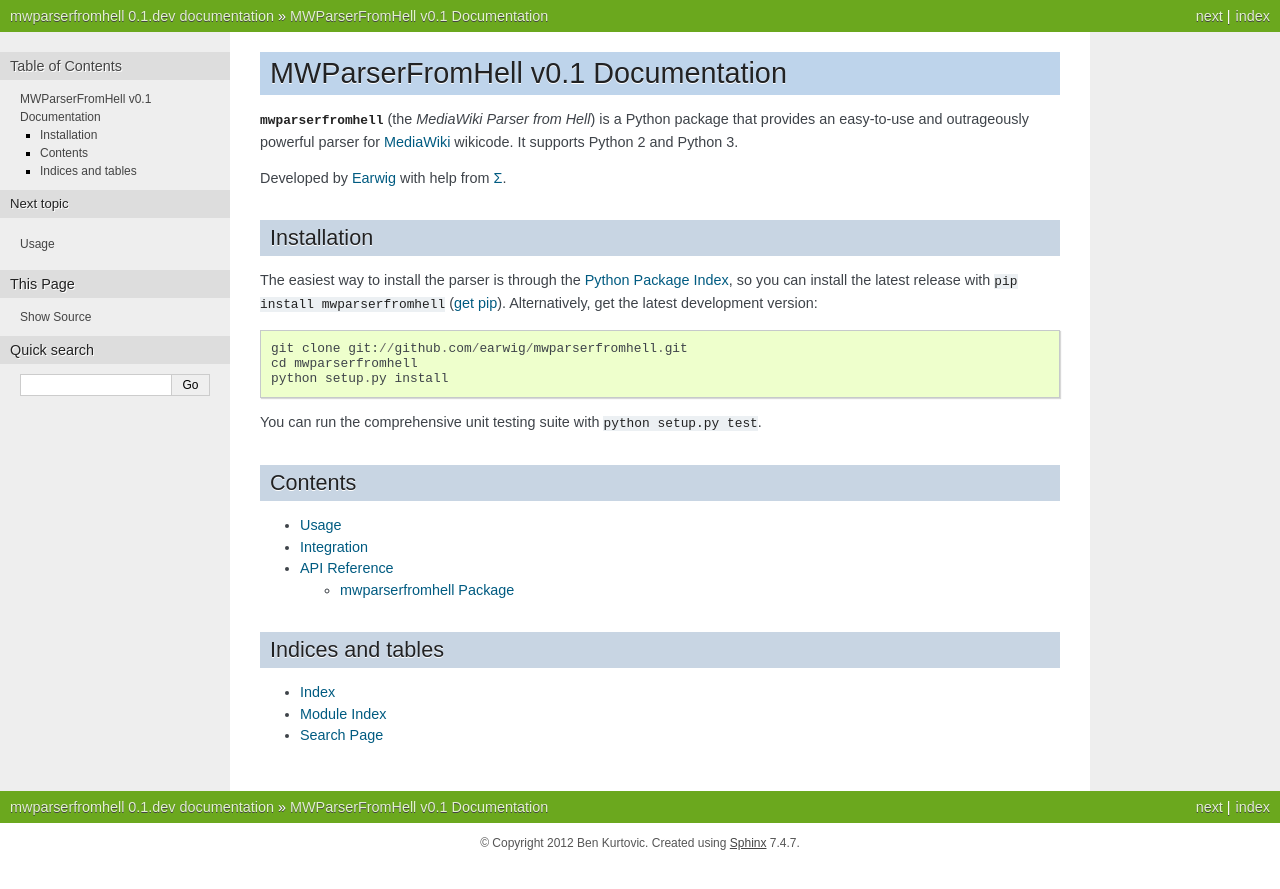
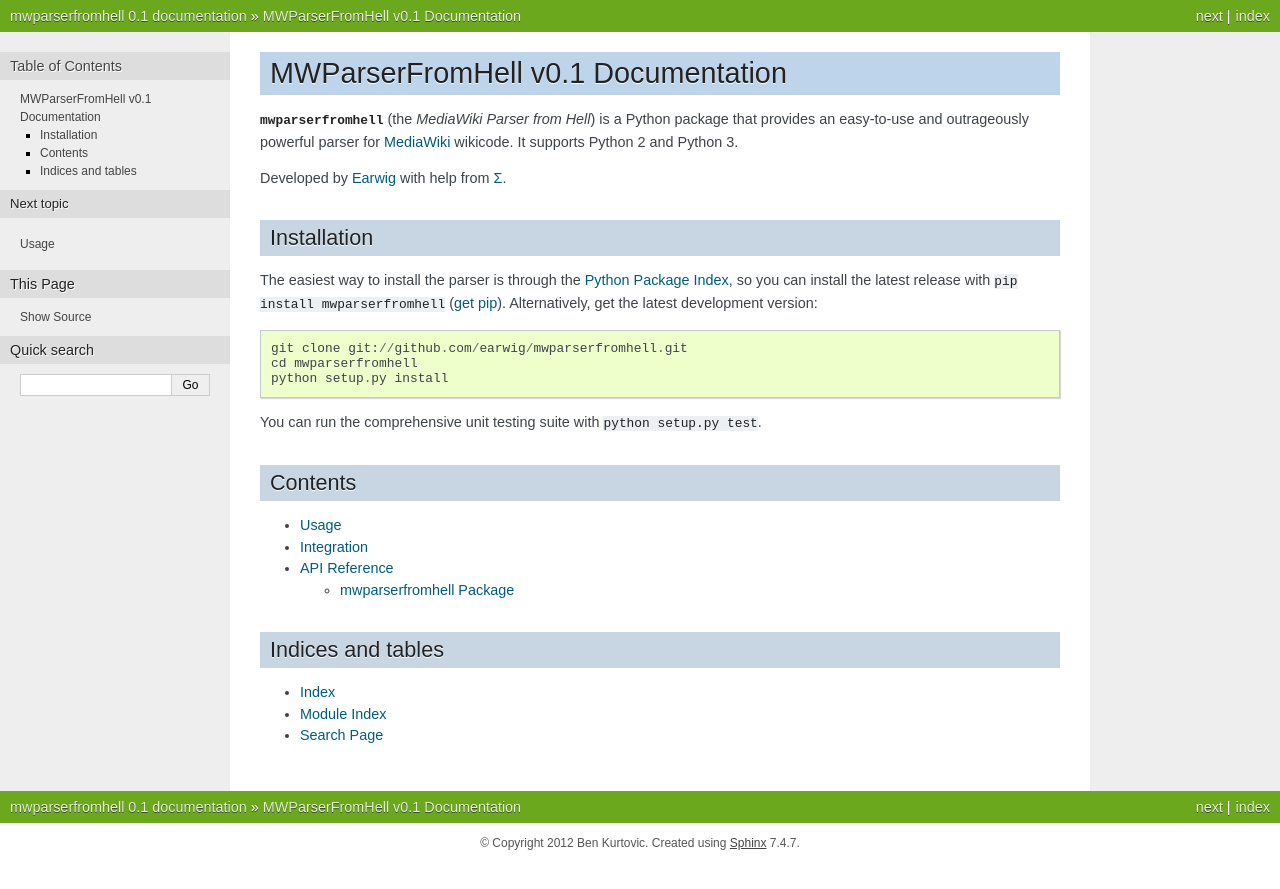
Before and after one commit to earwig/mwparserfromhell, a Sphinx documentation site: the page built from docs/index.rst, in a window 1280 px wide. Shown: the top 889 px of the page. Built offline with Sphinx 7.4.7, drawn with Linux system fonts in a browser that asks for light colours.

Commit message:
release/0.1

```diff
--- a/docs/conf.py
+++ b/docs/conf.py
@@ -50,7 +50,7 @@
 # The short X.Y version.
 version = '0.1'
 # The full version, including alpha/beta/rc tags.
-release = '0.1.dev'
+release = '0.1'
 
 # The language for content autogenerated by Sphinx. Refer to documentation
 # for a list of supported languages.
--- a/mwparserfromhell/__init__.py
+++ b/mwparserfromhell/__init__.py
@@ -31,7 +31,7 @@
 __author__ = "Ben Kurtovic"
 __copyright__ = "Copyright (C) 2012 Ben Kurtovic"
 __license__ = "MIT License"
-__version__ = "0.1.dev"
+__version__ = "0.1"
 __email__ = "ben.kurtovic@verizon.net"
 
 from . import nodes, parser, smart_list, string_mixin, wikicode
```
